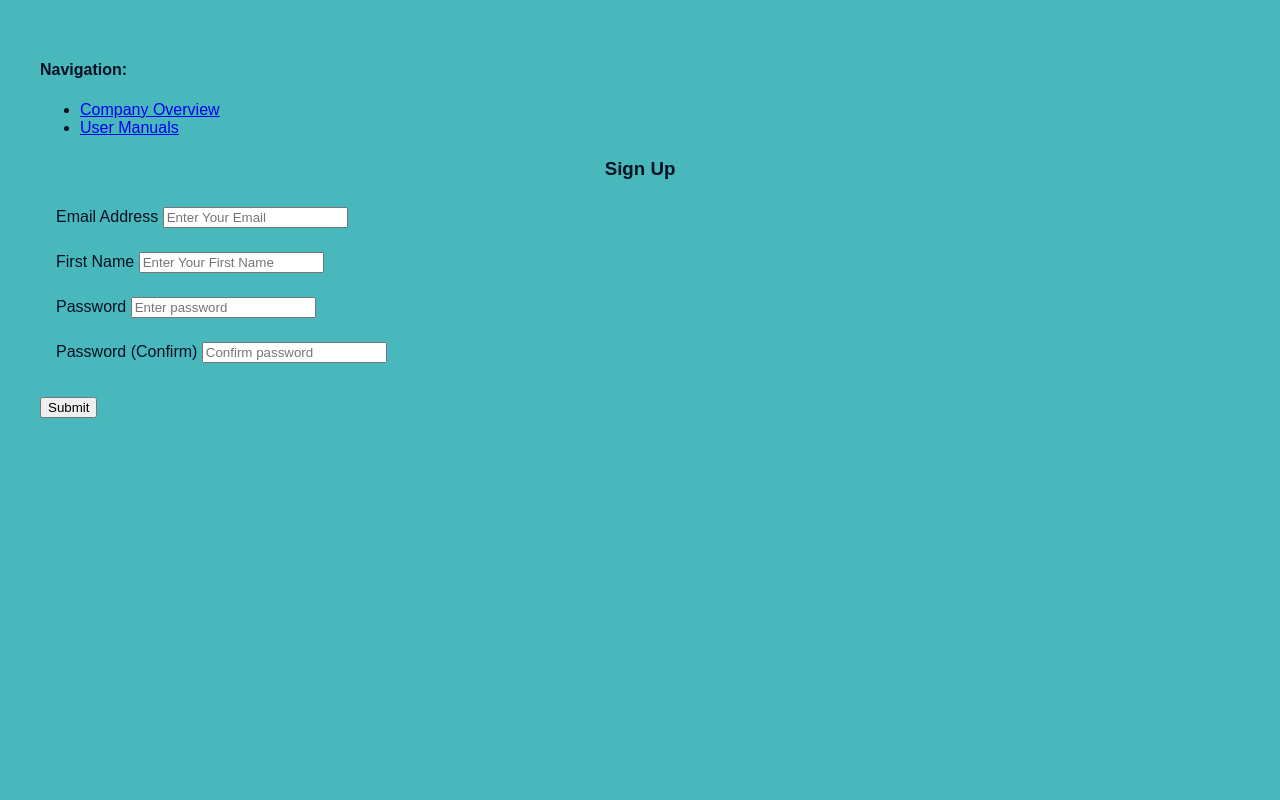
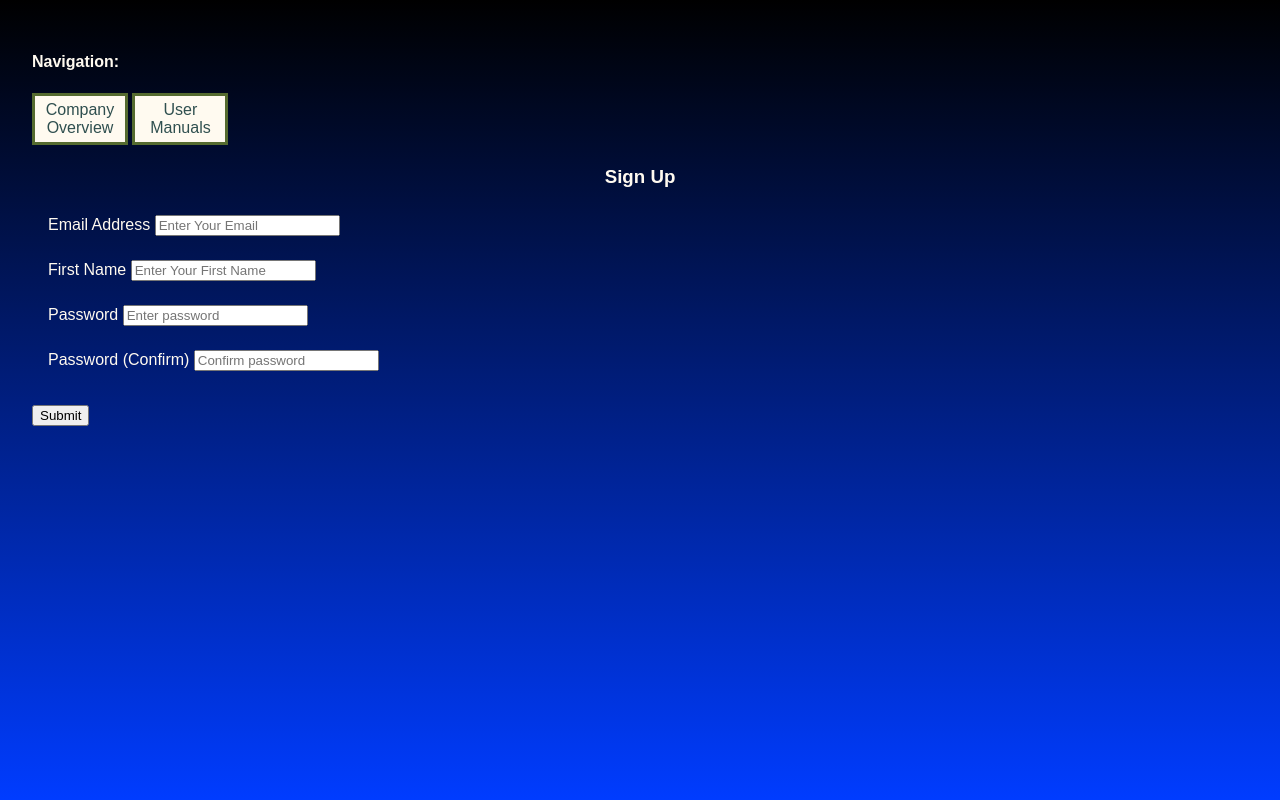
Before and after one commit to PavloKuK/Investment-App, a Flask app: page /signup in a window 1280 px wide. Run offline with Flask 2, Linux system fonts and the light colour scheme; some libraries are stand-ins or nearby versions.

Commit message:
Update simple.css

```diff
--- a/static/simple.css
+++ b/static/simple.css
@@ -1,17 +1,76 @@
 body{
-  background-color:rgb(72, 184, 188);
-  color:rgb(0, 16, 35);
+  background-image: linear-gradient(180deg, rgb(0, 0, 0), rgb(0, 60, 255));
+  color:floralwhite;
   font-family:Arial, Helvetica, sans-serif;
   padding:2rem;
+}
+
+html, body {
+  margin: 0;
+  min-height: 100%;
+}
+/* https://www.w3schools.com/howto/howto_css_list_without_bullets.asp */
+/* old style might be cached Ctrl-Shift-R   */
+.nobullet {
+  list-style-type: none; /* Remove bullets */
+  padding: 0; /* Remove padding */
+  margin: 0; /* Remove margins */
+}
+.error{
+  background-color: darksalmon;
+  color: darkred;
+}
+td{
+ background-image: linear-gradient(180deg, rgb(0, 0, 0), rgb(0, 60, 255));
+ color:floralwhite;
+ border: 2px solid floralwhite;
+ padding-left: 1rem;
+ padding-right: 1rem;
+}
+th{
+ background-color: floralwhite;
+ color: rgb(0, 0, 0);
+ border: 2px solid darkslategray;
+ padding-left: 1rem;
+ padding-right: 1rem;
+}
+.nav {
+list-style-type: none;
+margin: 0;
+padding: 0;
+}
+.nav li {
+display: inline-block;
+width: 6rem;
+}
+.nav li a {
+display: block;
+background-color: floralwhite;
+color: darkslategray;
+text-align: center;
+padding-top: 5px;
+padding-bottom: 5px;
+text-decoration: none;
+border-color:darkolivegreen;
+border-width: 3px;
+border-style: solid;
+}
+
+.nav li a:hover {
+background-color:white;
+color: black;
+font-weight: bold;
+}
+.center{
+  display: block;
+  margin-left: auto;
+  margin-right: auto;
+  width: 50%;
+}
+ul.no_bullets {
+  list-style-type: none;
 }
 div, p{
   padding: 0.5rem;
   margin: 0.5rem;
 }
-.error{
-  background-color: darksalmon;
-  color: darkred;
-}
-ul.no_bullets {
-  list-style-type: none; /* Remove bullets */
-}
```
